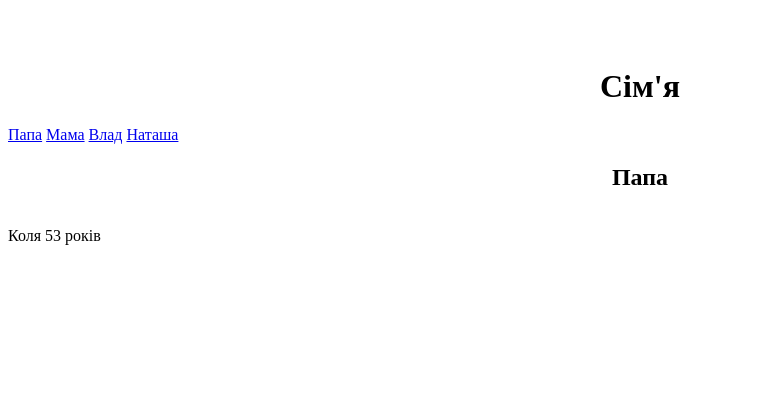
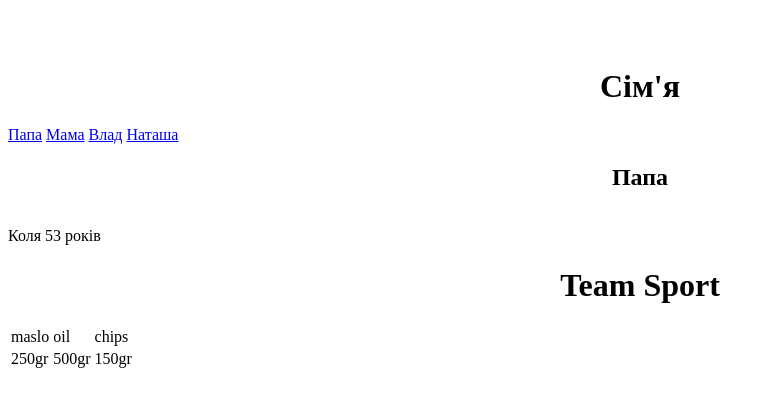
Before and after one commit to computerrss/famyly, a plain HTML site: page index.html in a window 1280 px wide. Shown: the whole page, without its empty margins (0-775 px from the left). Drawn offline with Linux system fonts and the light colour scheme.

Commit message:
Update index.html

```diff
--- a/index.html
+++ b/index.html
@@ -41,7 +41,21 @@
             </section>
         </main>
         <footer>
-
+<html>
+    <h1>Team Sport</h1>
+    <table style="border:1xp solid blue">
+        <tr>
+            <td style="border:1xp solid blue">maslo</td>
+            <td style="border:1xp solid blue">oil</td>
+            <td style="border:1xp solid blue">chips</td>
+        </tr>
+        <tr>
+            <td style="border:1xp solid blue">250gr</td>
+            <td style="border:1xp solid blue">500gr</td>
+            <td style="border:1xp solid blue">150gr</td>
+        </tr>
+    </table>
+</html>
         </footer>
     </body>
 </html>
```
